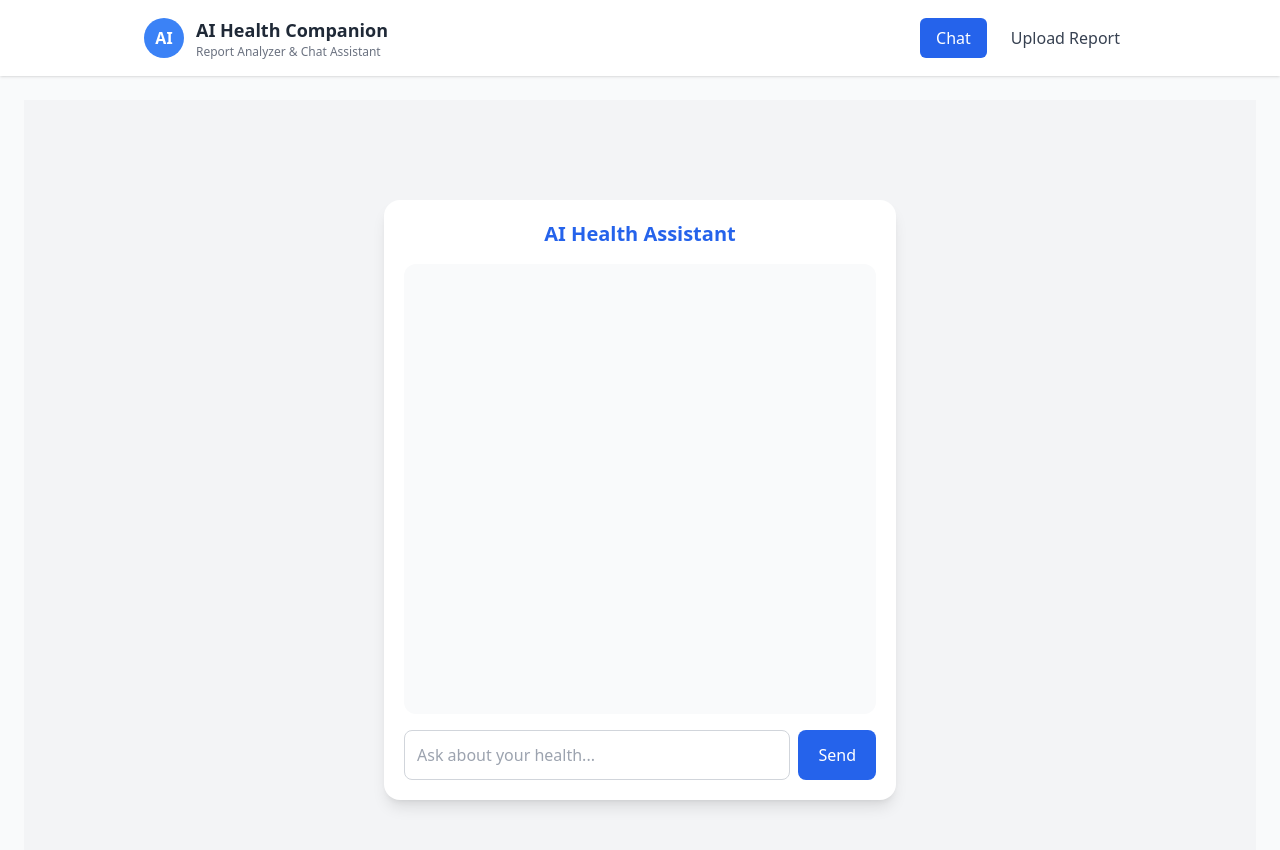
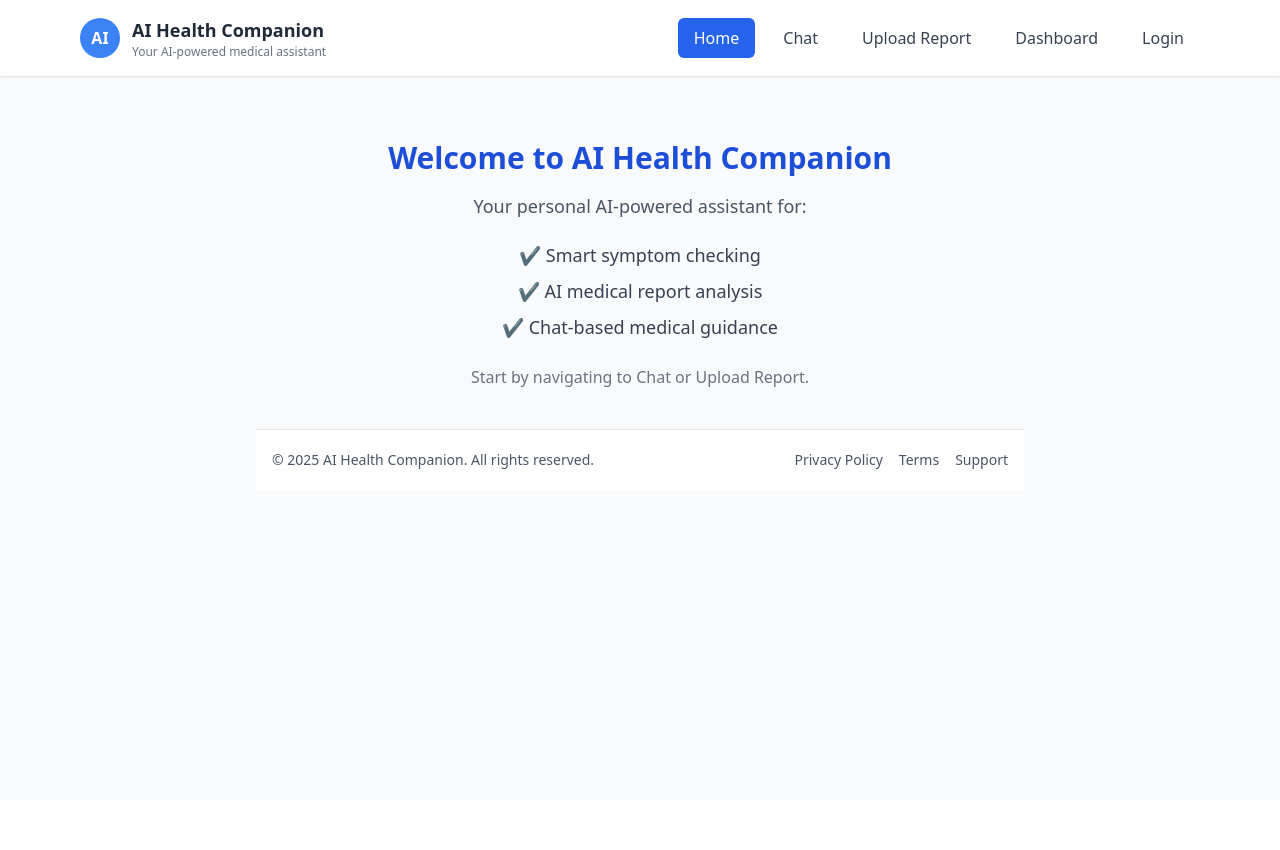
Before and after one commit to shantanu977/Health-Assistent-AI, a React (Vite) app in the folder frontend/: page / in a window 1280 px wide. Shown: the top 850 px of the page. After the commit the page ends 800 px from the top, so only its background shows below. Built offline with nearby package versions, Linux system fonts and the light colour scheme.

Commit message:
Added dashborad & login function

```diff
--- a/frontend/package.json
+++ b/frontend/package.json
@@ -13,6 +13,7 @@
     "axios": "^1.11.0",
     "react": "^19.1.1",
     "react-dom": "^19.1.1",
+    "react-icons": "^5.5.0",
     "react-router-dom": "^7.9.6"
   },
   "devDependencies": {
--- a/frontend/src/App.jsx
+++ b/frontend/src/App.jsx
@@ -1,21 +1,33 @@
 import { Routes, Route } from "react-router-dom";
+import Navbar from "./components/Navbar";
+
+import Home from "./pages/Home";
 import ChatWindow from "./components/ChatWindow";
 import ReportUpload from "./pages/ReportUpload";
-import Navbar from "./components/Navbar";
+
 import Login from "./components/Login";
 import Register from "./components/Register";
+
+import Dashboard from "./pages/Dashboard";
+
 function App() {
   return (
     <div className="min-h-screen bg-gray-50">
       <Navbar />
+
       <main className="p-6">
         <Routes>
-  <Route path="/login" element={<Login />} />
-  <Route path="/register" element={<Register />} />
-    <Route path="/" element={<ChatWindow />} />
-  <Route path="/upload-report" element={<ReportUpload />} />
-</Routes>
+          <Route path="/" element={<Home />} />
+          <Route path="/chat" element={<ChatWindow />} />
+          <Route path="/upload-report" element={<ReportUpload />} />
 
+          {/* Auth Pages */}
+          <Route path="/login" element={<Login />} />
+          <Route path="/register" element={<Register />} />
+
+          {/* Dashboard (all pages inside it) */}
+          <Route path="/dashboard/*" element={<Dashboard />} />
+        </Routes>
       </main>
     </div>
   );
--- a/frontend/src/components/ChatWindow.jsx
+++ b/frontend/src/components/ChatWindow.jsx
@@ -1,5 +1,7 @@
 import React, { useState, useEffect, useRef } from "react";
 import axios from "axios";
+import Navbar from "../components/Navbar"; // <-- include Navbar
+import Footer from "./Footer";
 
 const ChatWindow = () => {
   const [messages, setMessages] = useState([]);
@@ -36,7 +38,6 @@ const sendMessage = async () => {
       );
 
       const aiMessage = { role: "assistant", content: res.data.reply };
-
       setMessages((prev) => [...prev, aiMessage]);
     } catch (err) {
       console.log("Chat frontend error:", err);
@@ -50,8 +51,12 @@ const sendMessage = async () => {
   };
 
   return (
-    <div className="flex justify-center items-center min-h-screen bg-gray-100 p-3">
-      <div className="w-full max-w-lg bg-white shadow-lg rounded-2xl p-5">
+    <div className="min-h-screen bg-gray-100">
+
+
+      <div className="flex justify-center items-center p-3">
+        <div className="w-full max-w-lg bg-white shadow-lg rounded-2xl p-5 mt-4">
+
           <h2 className="text-xl font-semibold text-center mb-4 text-blue-600">
             AI Health Assistant
           </h2>
@@ -98,6 +103,8 @@ const sendMessage = async () => {
           </div>
         </div>
       </div>
+      <Footer />
+    </div>
   );
 };
 
--- /dev/null
+++ b/frontend/src/components/Footer.jsx
@@ -0,0 +1,35 @@
+export default function Footer() {
+  return (
+    <footer className="bg-white border-t mt-10">
+      <div className="max-w-5xl mx-auto px-4 py-5 flex flex-col md:flex-row items-center justify-between text-gray-600 text-sm">
+
+        {/* Left side */}
+        <p className="text-center md:text-left">
+          © {new Date().getFullYear()} AI Health Companion. All rights reserved.
+        </p>
+
+        {/* Right side */}
+        <div className="flex gap-4 mt-3 md:mt-0">
+          <a
+            href="#"
+            className="hover:text-blue-600 transition"
+          >
+            Privacy Policy
+          </a>
+          <a
+            href="#"
+            className="hover:text-blue-600 transition"
+          >
+            Terms
+          </a>
+          <a
+            href="#"
+            className="hover:text-blue-600 transition"
+          >
+            Support
+          </a>
+        </div>
+      </div>
+    </footer>
+  );
+}
--- a/frontend/src/components/Navbar.jsx
+++ b/frontend/src/components/Navbar.jsx
@@ -2,22 +2,34 @@ import { NavLink } from "react-router-dom";
 
 export default function Navbar() {
   const linkClass = ({ isActive }) =>
-    `px-4 py-2 rounded-md font-medium ${isActive ? "bg-blue-600 text-white" : "text-gray-700 hover:bg-gray-100"}`;
+    `px-4 py-2 rounded-md font-medium ${
+      isActive
+        ? "bg-blue-600 text-white"
+        : "text-gray-700 hover:bg-gray-100"
+    }`;
 
   return (
     <header className="bg-white shadow">
-      <div className="max-w-5xl mx-auto flex items-center justify-between p-4">
+      <div className="max-w-6xl mx-auto flex items-center justify-between p-4">
+
+        {/* Logo + Title */}
         <div className="flex items-center gap-3">
-          <div className="w-10 h-10 bg-blue-500 rounded-full flex items-center justify-center text-white font-bold">AI</div>
+          <div className="w-10 h-10 bg-blue-500 rounded-full flex items-center justify-center text-white font-bold">
+            AI
+          </div>
           <div>
             <h1 className="text-lg font-bold text-gray-800">AI Health Companion</h1>
-            <p className="text-xs text-gray-500">Report Analyzer & Chat Assistant</p>
+            <p className="text-xs text-gray-500">Your AI-powered medical assistant</p>
           </div>
         </div>
 
-        <nav className="flex items-center gap-2">
-          <NavLink to="/" className={linkClass} end>Chat</NavLink>
+        {/* Nav Links */}
+        <nav className="flex items-center gap-3">
+          <NavLink to="/" className={linkClass} end>Home</NavLink>
+          <NavLink to="/chat" className={linkClass}>Chat</NavLink>
           <NavLink to="/upload-report" className={linkClass}>Upload Report</NavLink>
+          <NavLink to="/dashboard" className={linkClass}>Dashboard</NavLink>
+          <NavLink to="/login" className={linkClass}>Login</NavLink>
         </nav>
       </div>
     </header>
--- /dev/null
+++ b/frontend/src/components/Sidebar.jsx
@@ -0,0 +1,56 @@
+import { NavLink } from "react-router-dom";
+import { FiUser, FiMessageSquare, FiFileText, FiLogOut, FiLayout } from "react-icons/fi";
+
+export default function Sidebar() {
+  const linkClass = ({ isActive }) =>
+    `flex items-center gap-3 px-4 py-2 rounded-lg font-medium
+     transition ${isActive ? "bg-blue-600 text-white shadow" : "text-gray-700 hover:bg-gray-200"}`;
+
+  const logout = () => {
+    localStorage.removeItem("token");
+    window.location.href = "/login";
+  };
+
+  return (
+    <aside className="w-64 min-h-screen bg-white shadow-md p-6 sticky top-0">
+      {/* Logo */}
+      <div className="flex items-center gap-3 mb-10">
+        <div className="w-10 h-10 bg-blue-600 text-white rounded-full flex items-center justify-center font-bold">
+          AI
+        </div>
+        <h2 className="text-xl font-semibold text-gray-800">Dashboard</h2>
+      </div>
+
+      {/* Menu */}
+      <nav className="flex flex-col gap-3">
+        <NavLink to="/dashboard" className={linkClass}>
+          <FiLayout size={18} />
+          Overview
+        </NavLink>
+
+        <NavLink to="/dashboard/profile" className={linkClass}>
+          <FiUser size={18} />
+          Profile
+        </NavLink>
+
+        <NavLink to="/dashboard/chats" className={linkClass}>
+          <FiMessageSquare size={18} />
+          Chat History
+        </NavLink>
+
+        <NavLink to="/dashboard/reports" className={linkClass}>
+          <FiFileText size={18} />
+          Report History
+        </NavLink>
+
+        <button
+          onClick={logout}
+          className="flex items-center gap-3 px-4 py-2 mt-6 text-red-600 hover:bg-red-100 rounded-lg font-medium transition"
+        >
+          <FiLogOut size={18} />
+          Logout
+        </button>
+      </nav>
+    </aside>
+  );
+}
--- /dev/null
+++ b/frontend/src/pages/Dashboard.jsx
@@ -0,0 +1,92 @@
+import { useEffect, useState } from "react";
+import axios from "axios";
+import Sidebar from "../components/Sidebar";
+import Footer from "../components/Footer";
+
+export default function Dashboard() {
+  const [profile, setProfile] = useState(null);
+  const [chats, setChats] = useState([]);
+  const [reports, setReports] = useState([]);
+
+  const token = localStorage.getItem("token");
+
+  useEffect(() => {
+    // Fetch Profile
+    axios.get("http://localhost:5000/api/dashboard/profile", {
+      headers: { Authorization: `Bearer ${token}` }
+    }).then(res => setProfile(res.data));
+
+    // Fetch Chat History
+    axios.get("http://localhost:5000/api/dashboard/chats", {
+      headers: { Authorization: `Bearer ${token}` }
+    }).then(res => setChats(res.data?.messages || []));
+
+    // Fetch Reports
+    axios.get("http://localhost:5000/api/dashboard/reports", {
+      headers: { Authorization: `Bearer ${token}` }
+    }).then(res => setReports(res.data || []));
+  }, []);
+
+  return (
+    <div className="flex">
+      <Sidebar />
+
+      <div className="w-full p-6 space-y-10 bg-gray-100">
+
+        {/* Profile Section */}
+        <section>
+          <h2 className="text-2xl font-bold mb-4">Profile</h2>
+          {profile ? (
+            <div className="bg-white p-6 rounded shadow">
+              <p><b>Name:</b> {profile.name}</p>
+              <p><b>Email:</b> {profile.email}</p>
+              <p><b>Joined:</b> {new Date(profile.createdAt).toDateString()}</p>
+            </div>
+          ) : (
+            <p>Loading profile...</p>
+          )}
+        </section>
+
+        {/* Chat History */}
+        <section>
+          <h2 className="text-2xl font-bold mb-4">Chat History</h2>
+          <div className="bg-white p-4 rounded shadow space-y-3 max-h-96 overflow-y-auto">
+
+            {chats.length === 0 && <p>No chats available.</p>}
+
+            {chats.map((msg, i) => (
+              <div
+                key={i}
+                className={`p-3 rounded ${
+                  msg.role === "user" ? "bg-blue-200" : "bg-gray-200"
+                }`}
+              >
+                <b>{msg.role}:</b> {msg.content}
+              </div>
+            ))}
+          </div>
+        </section>
+
+        {/* Report History */}
+        <section>
+          <h2 className="text-2xl font-bold mb-4">Medical Report History</h2>
+          <div className="grid grid-cols-1 gap-4">
+
+            {reports.length === 0 && <p>No reports uploaded.</p>}
+
+            {reports.map(rep => (
+              <div key={rep._id} className="bg-white p-4 rounded shadow">
+                <p><b>File:</b> {rep.originalName}</p>
+                <p><b>Uploaded:</b> {new Date(rep.createdAt).toLocaleString()}</p>
+                <p><b>Extracted:</b> {rep.extractedText?.substring(0, 100)}...</p>
+              </div>
+            ))}
+
+          </div>
+        </section>
+
+      </div>
+      <Footer />
+    </div>
+  );
+}
--- /dev/null
+++ b/frontend/src/pages/Home.jsx
@@ -0,0 +1,27 @@
+import Footer from "../components/Footer";
+
+export default function Home() {
+  return (
+    <div className="max-w-3xl mx-auto text-center mt-10">
+      <h1 className="text-3xl font-bold text-blue-700 mb-4">
+        Welcome to AI Health Companion
+      </h1>
+
+      <p className="text-gray-600 text-lg leading-relaxed">
+        Your personal AI-powered assistant for:
+      </p>
+
+      <ul className="mt-5 text-gray-700 text-lg space-y-2">
+        <li>✔ Smart symptom checking</li>
+        <li>✔ AI medical report analysis</li>
+
+        <li>✔ Chat-based medical guidance</li>
+      </ul>
+
+      <p className="mt-6 text-gray-500">
+        Start by navigating to Chat or Upload Report.
+      </p>
+      <Footer />
+    </div>
+  );
+}
```
Also changed, not shown: frontend/src/pages/ReportUpload.jsx (+8 -7 lines), 1 other file (tests, documents, lock files or other folders). Lines whose indentation alone changed are shown as unchanged.
